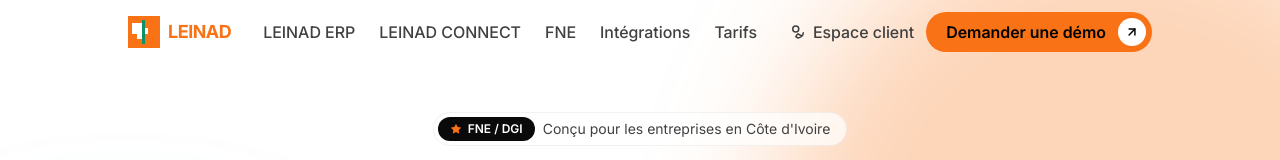
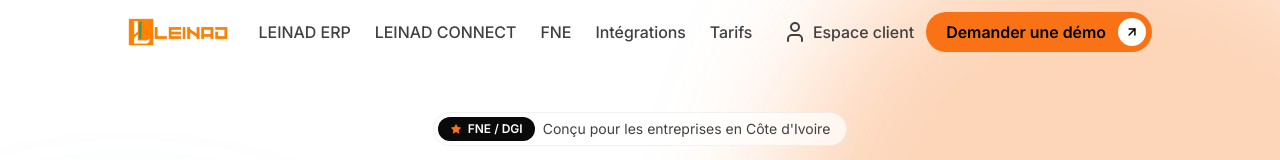
Before and after one commit to daraeleri/leinad-front-end, a website: page src/index.html in a window 1280 px wide. Shown: the top 160 px of the page. Drawn offline with Linux system fonts and the light colour scheme.

Commit message:
Replace LEINAD logo SVG with PNG image and update user icon SVG for consistency in navigation

```diff
--- a/src/index.html
+++ b/src/index.html
@@ -17,12 +17,7 @@
             <div class="section-container flex justify-between gap-6">
                 <!-- logo: orange square + LEINAD text -->
                 <a href="#" class="flex items-center gap-2 shrink-0" aria-label="LEINAD">
-                    <svg class="shrink-0" viewBox="0 0 32 32" width="32" height="32" aria-hidden="true">
-                        <rect x="0" y="0" width="32" height="32" fill="#F97316"/>
-                        <path d="M9 7h6v5h5v6h-5v5H9v-5H4V7h5z" fill="white"/>
-                        <rect x="14" y="4" width="3" height="24" fill="#0B9268"/>
-                    </svg>
-                    <span class="text-primary font-display font-bold text-lg tracking-tight">LEINAD</span>
+                    <img src="./assets/images/leinad_logo.png" width="100" alt="LEINAD logo">
                 </a>
 
                 <!-- desktop nav links -->
@@ -37,10 +32,7 @@
                 <!-- right side: Espace client + Demarche une demo pill -->
                 <div class="flex items-center gap-3">
                     <a href="#" class="hidden md:flex items-center gap-1.5 text-neutral-700 font-medium hover:text-primary transition">
-                        <svg xmlns="http://www.w3.org/2000/svg" width="18" height="18" viewBox="0 0 24 24" fill="none" stroke="currentColor" stroke-width="2" stroke-linecap="round" stroke-linejoin="round" aria-hidden="true">
-                            <circle cx="9" cy="8" r="4"/>
-                            <path d="M19 13c0 3.5-3 6.5-7 7l-2.5-1.5C8.5 18.5 10 16 12 14.5c2 1.5 4 2.5 6 2.5"/>
-                        </svg>
+                        <svg xmlns="http://www.w3.org/2000/svg" width="24" height="24" viewBox="0 0 24 24" fill="none" stroke="currentColor" stroke-width="2" stroke-linecap="round" stroke-linejoin="round" class="lucide lucide-user preview-icon"><path d="M19 21v-2a4 4 0 0 0-4-4H9a4 4 0 0 0-4 4v2"/><circle cx="12" cy="7" r="4"/></svg>
                         Espace client
                     </a>
                     <a href="#" class="btn-nav hidden md:inline-flex items-center gap-3 bg-primary text-black font-semibold pl-5 pr-1.5 py-1.5 rounded-full transition">
```
Also changed, not shown: src/assets/css/dist/output.css.
